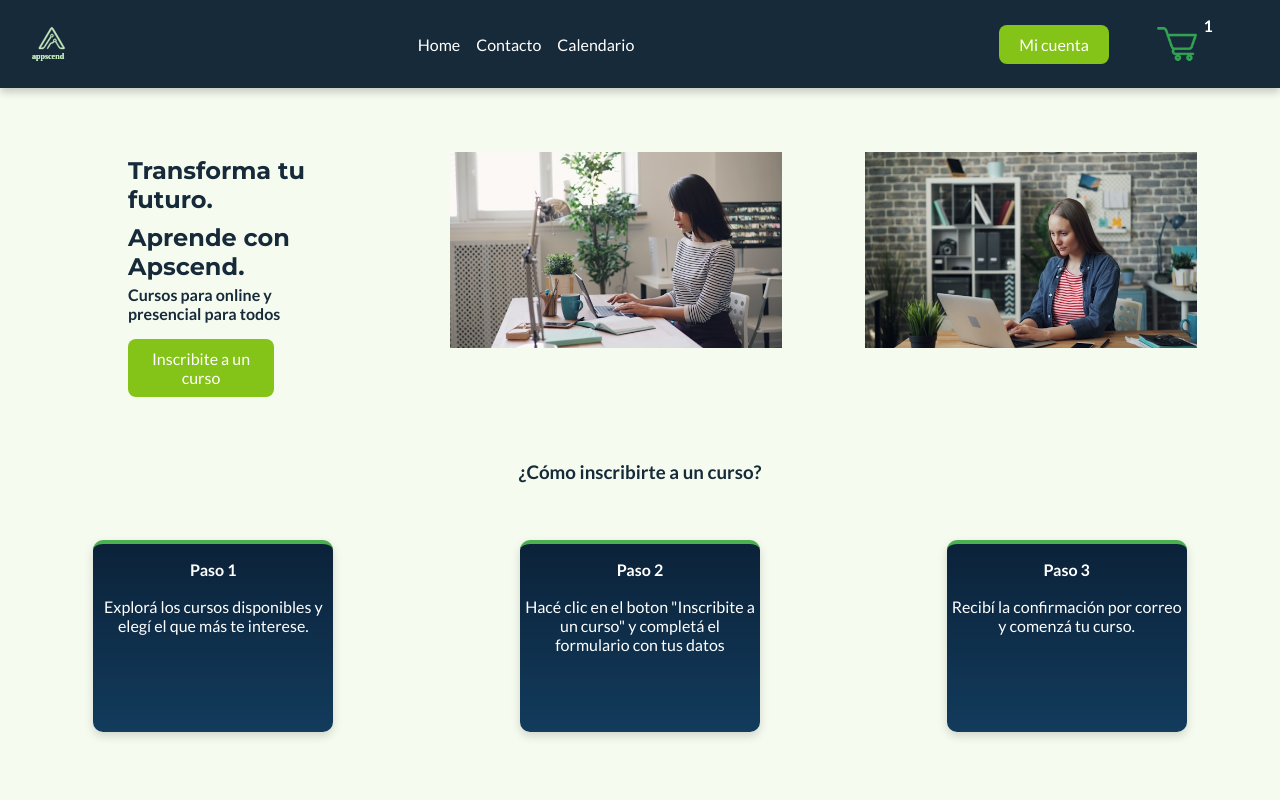
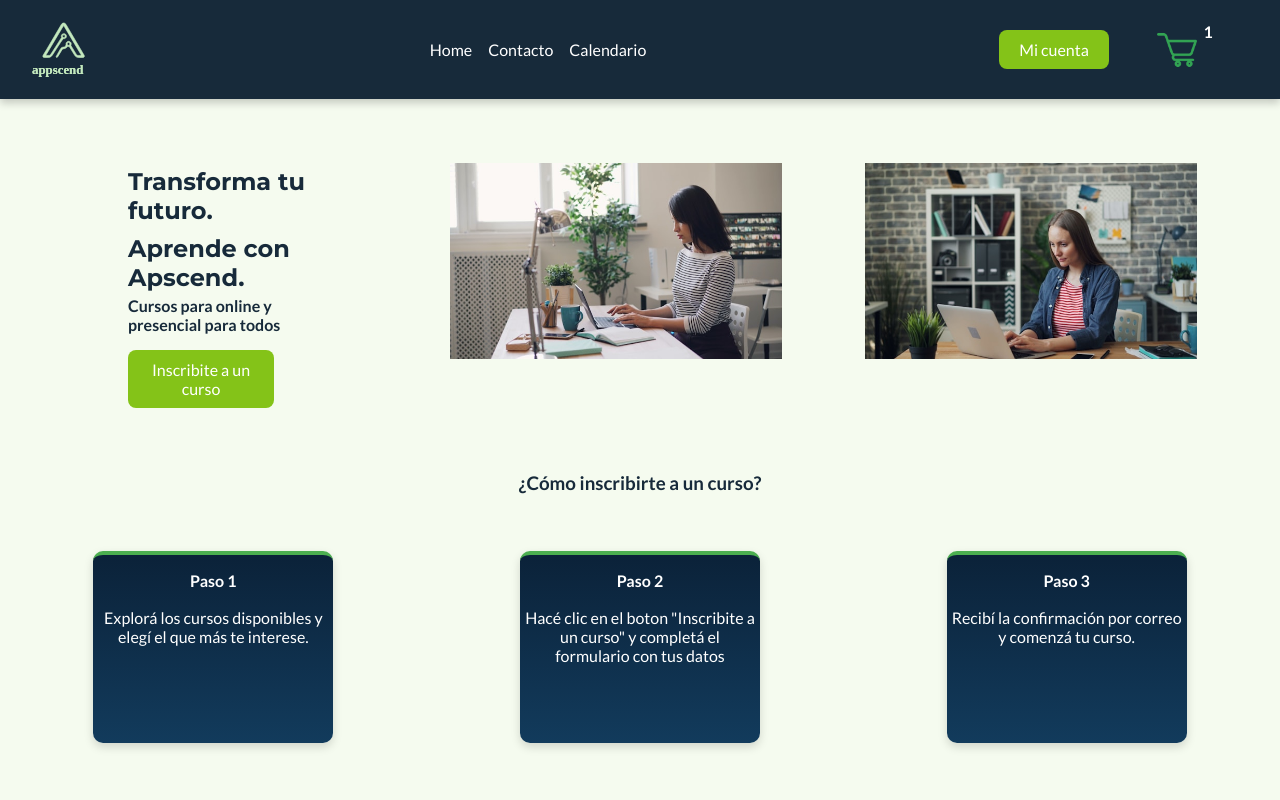
Before and after one commit to juanmapena/Proyecto-ProgramacionWeb1, a plain HTML site: page Pages/home.html in a window 1280 px wide. Shown: the top 800 px of the page. Drawn offline with Linux system fonts and the light colour scheme.

Commit message:
Ultimos cambios

```diff
--- a/css/contacto.css
+++ b/css/contacto.css
@@ -94,7 +94,7 @@ textarea {
     transform: translate(-50%, -50%);
     width: 10em;
     /* ancho relativo al font-size */
-    height: 5em;
+    height: 7em;
     /* alto relativo al font-size */
     font-size: 2em;
 
--- a/css/styles.css
+++ b/css/styles.css
@@ -34,8 +34,8 @@ h1{
 
 .imagen_logo{
 
-  height: 2.5em;
-  width: 2.5 em;
+  height: 4em;
+  width: 4 em;
 
 }
 
```
